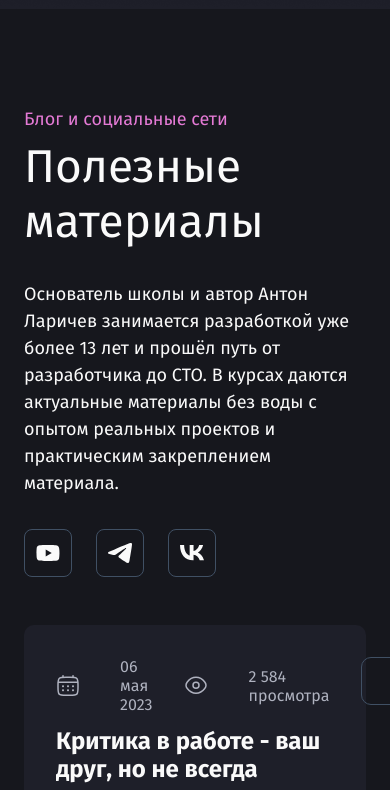
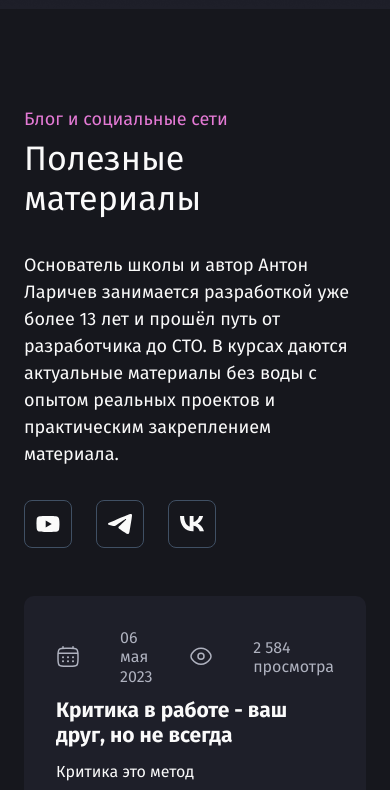
Before and after one commit to VitalGa/html, a plain HTML site: page index.html in a window 390 px wide. Shown: the part 600-1390 px from the top of the page. Drawn offline with Linux system fonts and the light colour scheme.

Commit message:
adaptive blog

```diff
--- a/styles/components.css
+++ b/styles/components.css
@@ -84,6 +84,14 @@
   margin: 0 0 32px 0;
 }
 
+@media (max-width: 860px) {
+  .headling__bottom {
+    font-weight: 400;
+    font-size: 34px;
+    line-height: 120%;
+  }
+}
+
 /* Paragraph */
 
 .paragraph {
@@ -164,3 +172,13 @@
   line-height: 150%;
   color: var(--color-text);
 }
+
+@media (max-width: 860px) {
+  .post {
+    flex-direction: column;
+  }
+
+  .post__header {
+    font-size: 21px;
+  }
+}
```
